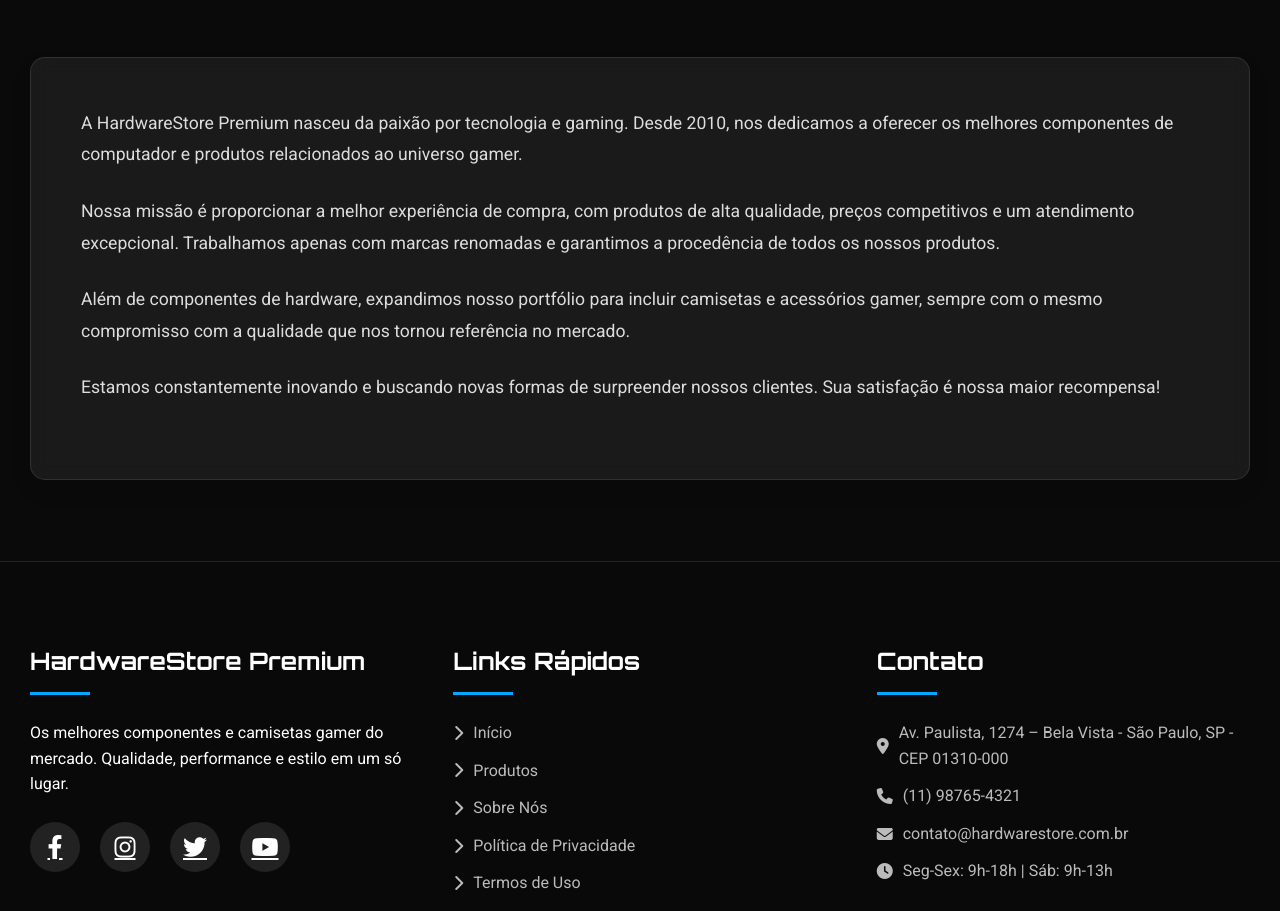
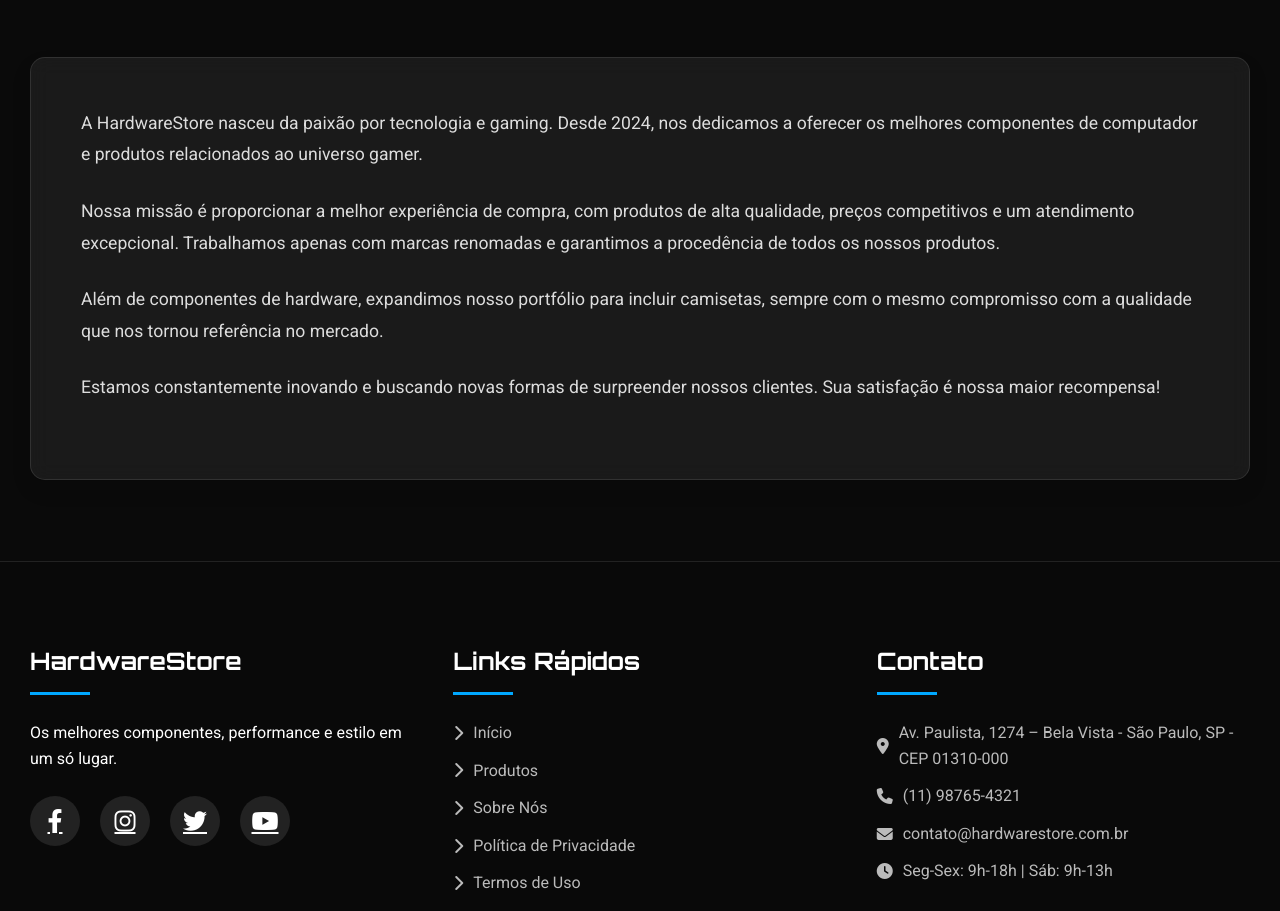
Before and after one commit to Zeddzindelas/Hardware-Store-Remake---Test, a plain HTML site: page index.html in a window 1280 px wide. Shown: the part 4352-5263 px from the top of the page. Drawn offline with nearby package versions, Linux system fonts and the light colour scheme.

Commit message:
Update index.html

```diff
--- a/index.html
+++ b/index.html
@@ -3,7 +3,7 @@
 <head>
     <meta charset="UTF-8">
     <meta name="viewport" content="width=device-width, initial-scale=1.0">
-    <title>HardwareStore</title>
+    <title>Hardware Store</title>
     <link rel="stylesheet" href="https://cdnjs.cloudflare.com/ajax/libs/font-awesome/6.4.0/css/all.min.css">
     <link href="https://fonts.googleapis.com/css2?family=Orbitron:wght@400;700;900&family=Roboto:wght@300;400;500;700&display=swap" rel="stylesheet">
     <style>
@@ -1452,11 +1452,11 @@
         </div>
 
         <div class="about-content">
-            <p>A HardwareStore Premium nasceu da paixão por tecnologia e gaming. Desde 2010, nos dedicamos a oferecer os melhores componentes de computador e produtos relacionados ao universo gamer.</p>
+            <p>A HardwareStore nasceu da paixão por tecnologia e gaming. Desde 2024, nos dedicamos a oferecer os melhores componentes de computador e produtos relacionados ao universo gamer.</p>
 
             <p>Nossa missão é proporcionar a melhor experiência de compra, com produtos de alta qualidade, preços competitivos e um atendimento excepcional. Trabalhamos apenas com marcas renomadas e garantimos a procedência de todos os nossos produtos.</p>
 
-            <p>Além de componentes de hardware, expandimos nosso portfólio para incluir camisetas e acessórios gamer, sempre com o mesmo compromisso com a qualidade que nos tornou referência no mercado.</p>
+            <p>Além de componentes de hardware, expandimos nosso portfólio para incluir camisetas, sempre com o mesmo compromisso com a qualidade que nos tornou referência no mercado.</p>
 
             <p>Estamos constantemente inovando e buscando novas formas de surpreender nossos clientes. Sua satisfação é nossa maior recompensa!</p>
         </div>
@@ -1466,8 +1466,8 @@
     <footer class="footer" id="contato">
         <div class="footer-content">
             <div class="footer-section">
-                <h3>HardwareStore Premium</h3>
-                <p>Os melhores componentes e camisetas gamer do mercado. Qualidade, performance e estilo em um só lugar.</p>
+                <h3>HardwareStore</h3>
+                <p>Os melhores componentes, performance e estilo em um só lugar.</p>
                 <div class="social-links">
                     <a href="#"><i class="fab fa-facebook-f"></i></a>
                     <a href="#"><i class="fab fa-instagram"></i></a>
```
